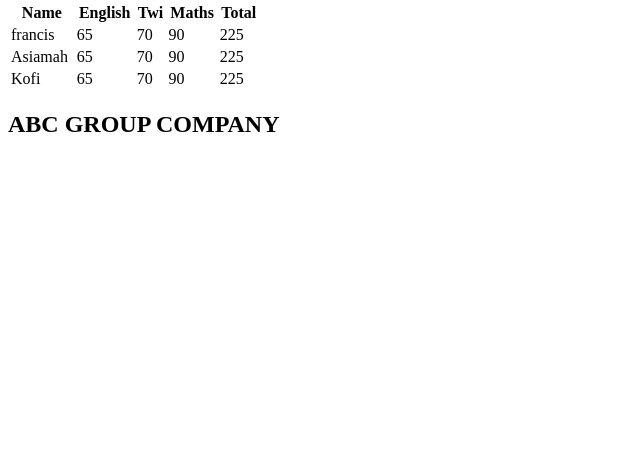
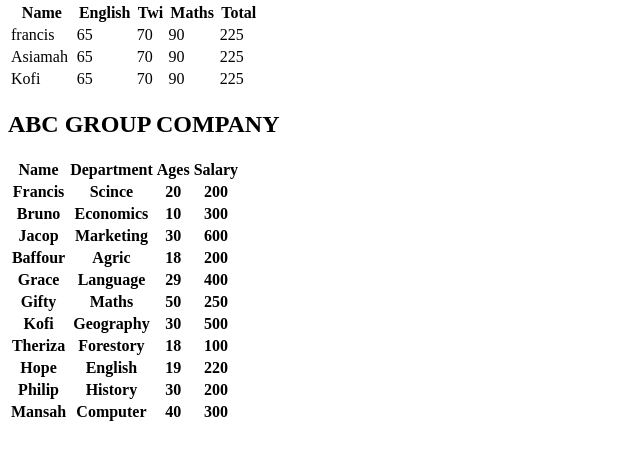
Before and after one commit to NELTANTSTUDIOS/html-tables, a plain HTML site: page index.html in a window 1280 px wide. Shown: the part 79-538 px from the top of the page, without its empty margins (0-640 px from the left). Drawn offline with Linux system fonts and the light colour scheme.

Commit message:
update 2

```diff
--- a/index.html
+++ b/index.html
@@ -60,6 +60,82 @@
 
         <section>
             <h1>ABC GROUP COMPANY</h1>
+            <table width="40">
+                <thead>
+                    <tr>
+                        <th>Name</th>
+                        <th>Department</th>
+                        <th>Ages</th>
+                        <th>Salary</th>
+                    </tr>
+                    <tr>
+                        <th>Francis </th>
+                        <th>Scince</th>
+                        <th>20</th>
+                        <th>200</th>
+                    </tr>
+                    <tr>
+                        <th>Bruno </th>
+                        <th>Economics</th>
+                        <th>10</th>
+                        <th>300</th>
+                    </tr>
+                    <tr>
+                        <th>Jacop </th>
+                        <th>Marketing</th>
+                        <th>30</th>
+                        <th>600</th>
+                    </tr>
+                    <tr>
+                        <th>Baffour </th>
+                        <th>Agric</th>
+                        <th>18</th>
+                        <th>200</th>
+                    </tr>
+                    <tr>
+                        <th>Grace </th>
+                        <th>Language</th>
+                        <th>29</th>
+                        <th>400</th>
+                    </tr>
+                    <tr>
+                        <th>Gifty </th>
+                        <th>Maths</th>
+                        <th>50</th>
+                        <th>250</th>
+                    </tr>
+                    <tr>
+                        <th>Kofi </th>
+                        <th>Geography</th>
+                        <th>30</th>
+                        <th>500</th>
+                    </tr>
+                    <tr>
+                        <th>Theriza </th>
+                        <th>Forestory</th>
+                        <th>18</th>
+                        <th>100</th>
+                    </tr>
+                    <tr>
+                        <th>Hope </th>
+                        <th>English</th>
+                        <th>19</th>
+                        <th>220</th>
+                    </tr>
+                    <tr>
+                        <th>Philip</th>
+                        <th>History</th>
+                        <th>30</th>
+                        <th>200</th>
+                    </tr>
+                    <tr>
+                        <th>Mansah </th>
+                        <th>Computer</th>
+                        <th>40</th>
+                        <th>300</th>
+                    </tr>
+
+                </thead>
         </section>
 
 
```
